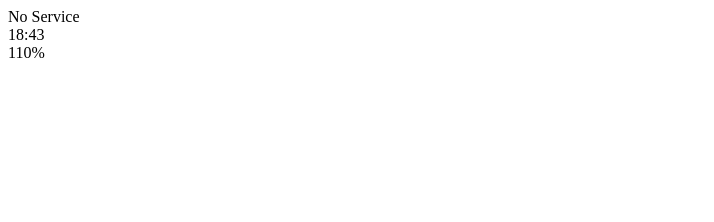
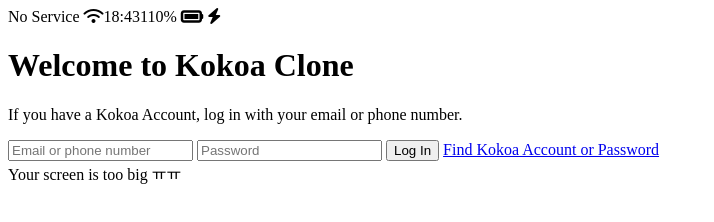
Before and after one commit to Prodev-star/kokoa-clone-2021, a plain HTML site: page index.html in a window 1280 px wide. Shown: the whole page, without its empty margins (0-714 px from the left). Drawn offline with Linux system fonts and the light colour scheme.

Commit message:
display flex

```diff
--- /dev/null
+++ b/css/style.css
@@ -0,0 +1,3 @@
+.status-bar {
+  display: flex;
+}
--- a/index.html
+++ b/index.html
@@ -1,25 +1,48 @@
 <!DOCTYPE html>
 <html lang="en">
   <head>
-    <meta charset="UTF-8">
-    <meta http-equiv="X-UA-Compatible" content="IE=edge">
-    <meta name="viewport" content="width=device-width, initial-scale=1.0">
-    <title>Welcome to Kokoa Talk</title>
+    <link rel="stylesheet" href="css/style.css" />
+    <meta charset="UTF-8" />
+    <meta name="viewport" content="width=device-width, initial-scale=1.0" />
+    <title>Welcome to Kokoa Clone</title>
   </head>
   <body>
     <div class="status-bar">
       <div class="status-bar__column">
         <span>No Service</span>
-            <!--To Do: Wifi Icon-->
+        <i class="fas fa-wifi"></i>
       </div>
       <div class="status-bar__column">
         <span>18:43</span>
       </div>
       <div class="status-bar__column">
         <span>110%</span>
-            <!--Battery Icon-->
-            <!--Lightning Icon-->
+        <i class="fas fa-battery-full fa-lg"></i>
+        <i class="fas fa-bolt"></i>
       </div>
     </div>
+
+    <header class="welcome-header">
+      <h1 class="welcome-header__title">Welcome to Kokoa Clone</h1>
+      <p class="welcome-header__text">
+        If you have a Kokoa Account, log in with your email or phone number.
+      </p>
+    </header>
+
+    <form action="friends.html" method="get" id="login-form">
+      <input name="username" type="text" placeholder="Email or phone number" />
+      <input name="password" type="password" placeholder="Password" />
+      <input type="submit" value="Log In" />
+      <a href="#">Find Kokoa Account or Password</a>
+    </form>
+
+    <div id="no-mobile">
+      <span>Your screen is too big ㅠㅠ</span>
+    </div>
+
+    <script
+      src="https://kit.fontawesome.com/6478f529f2.js"
+      crossorigin="anonymous"
+    ></script>
   </body>
 </html>
```
Lines whose indentation alone changed are shown as unchanged.
